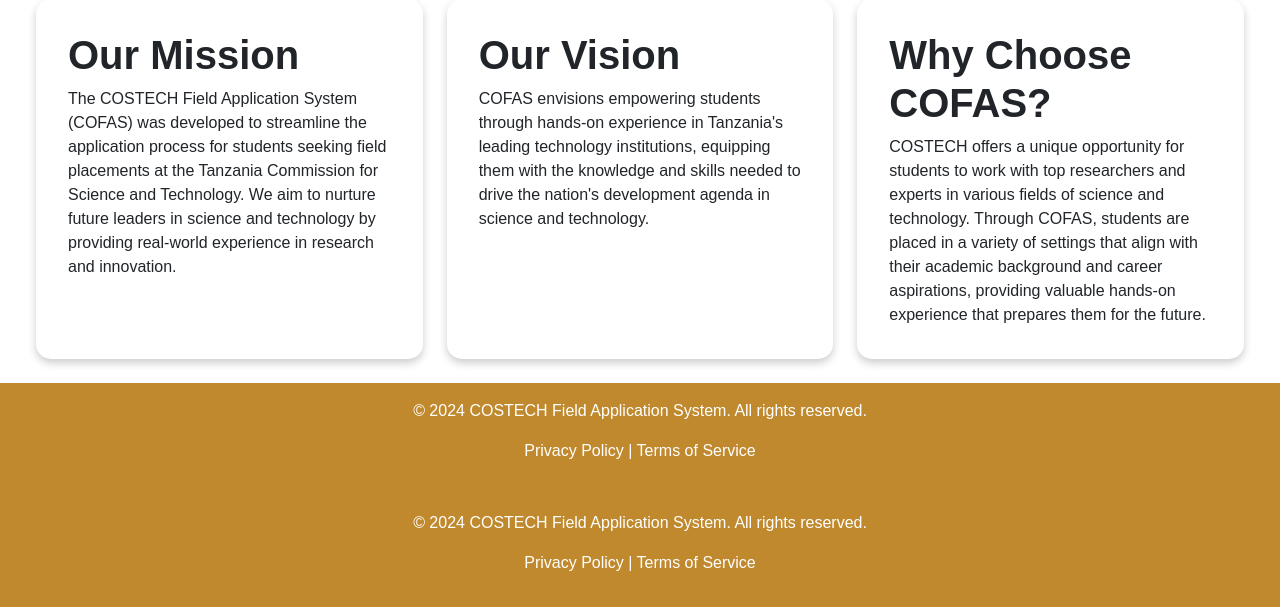
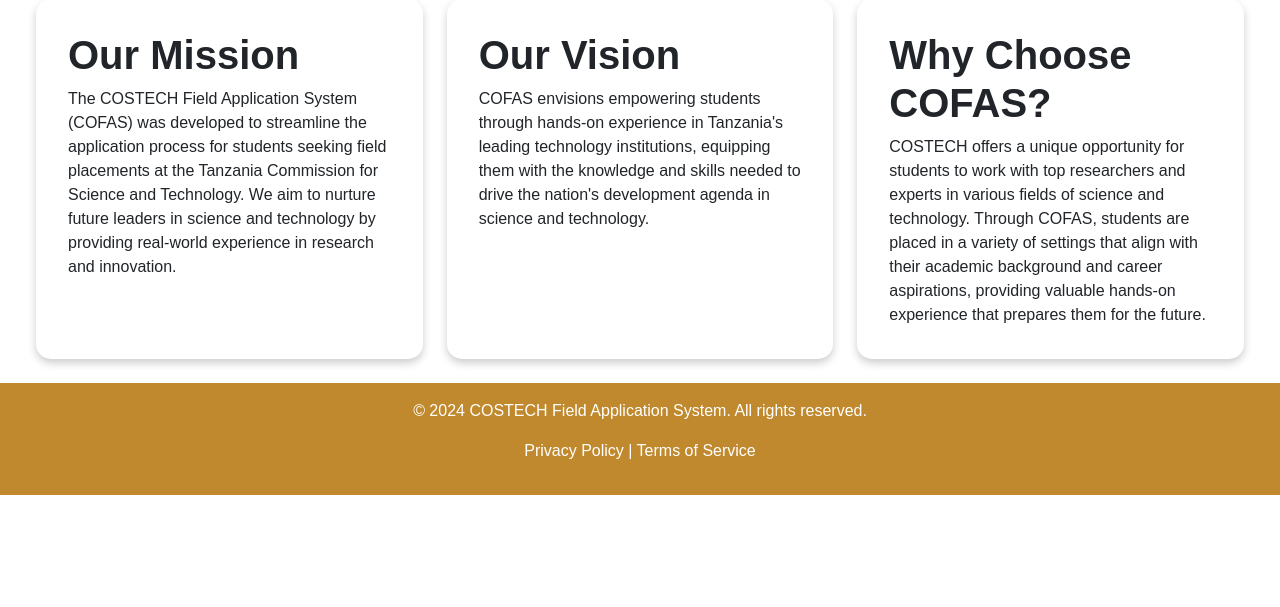
Before and after one commit to louissosthenes9/COFAS-2025, a Django app: page / in a window 1280 px wide. Shown: the part 819-1426 px from the top of the page. After the commit the page ends 1314 px from the top, so only its background shows below. Run offline with Django 5.2, Linux system fonts and the light colour scheme; some libraries are stand-ins or nearby versions.

Commit message:
Update base.html

```diff
--- a/applications/templates/base.html
+++ b/applications/templates/base.html
@@ -5,14 +5,6 @@
     <meta charset="UTF-8">
     <meta name="viewport" content="width=device-width, initial-scale=1.0">
     <title>COSTECH Field Placement Application</title>
-    <!-- Bootstrap CSS -->
-    <link href="https://stackpath.bootstrapcdn.com/bootstrap/4.5.2/css/bootstrap.min.css" rel="stylesheet">
-        <!-- Bootstrap JS and dependencies -->
-        <script src="https://code.jquery.com/jquery-3.5.1.slim.min.js"></script>
-        <script src="https://cdn.jsdelivr.net/npm/@popperjs/core@2.5.2/dist/umd/popper.min.js"></script>
-        <script src="https://stackpath.bootstrapcdn.com/bootstrap/4.5.2/js/bootstrap.min.js"></script>
-        <!-- Custom JS -->
-        <script defer src="{% static app.js %}"></script>
     <!-- Bootstrap CSS -->
     <link href="https://stackpath.bootstrapcdn.com/bootstrap/4.5.2/css/bootstrap.min.css" rel="stylesheet">
         <!-- Bootstrap JS and dependencies -->
@@ -54,13 +46,5 @@
         <p><a href="#" style="color: white; text-decoration: none;" onmouseover=" this.style.color='#a07a2d';" onmouseout=" this.style.color='white';">Privacy Policy</a> | <a href="#" style="color: white; text-decoration: none;" onmouseover=" this.style.color='#a07a2d';" onmouseout=" this.style.color='white';">Terms of Service</a></p>
     </footer>
     <!-- end of footer -->
-
-    <!-- footer -->
-    <footer class="custom-bg text-center text-white py-3 mt-auto" style="background-color: #c1892d;">
-        <p>&copy; 2024 COSTECH Field Application System. All rights reserved.</p>
-        <p><a href="#" style="color: white; text-decoration: none;" onmouseover=" this.style.color='#a07a2d';" onmouseout=" this.style.color='white';">Privacy Policy</a> | <a href="#" style="color: white; text-decoration: none;" onmouseover=" this.style.color='#a07a2d';" onmouseout=" this.style.color='white';">Terms of Service</a></p>
-    </footer>
-    <!-- end of footer -->
-
 </body>
 </html>
```
